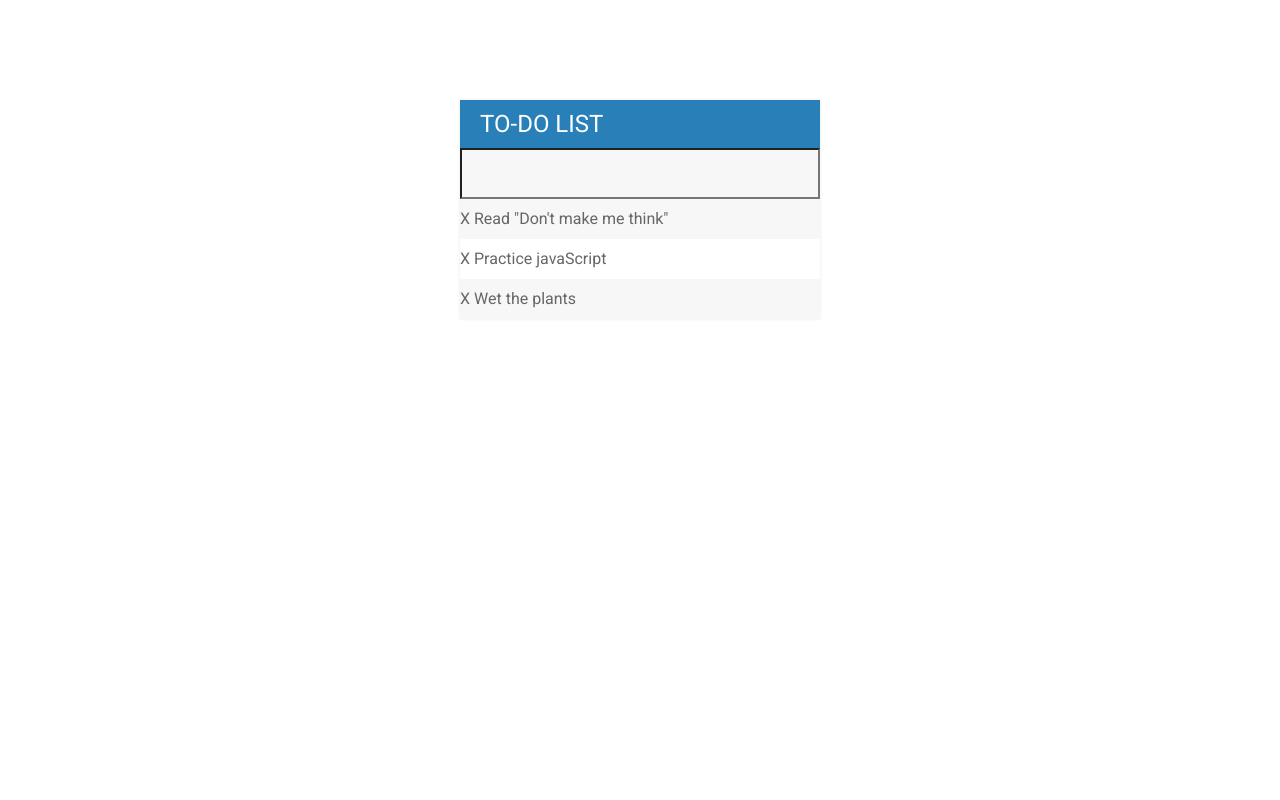
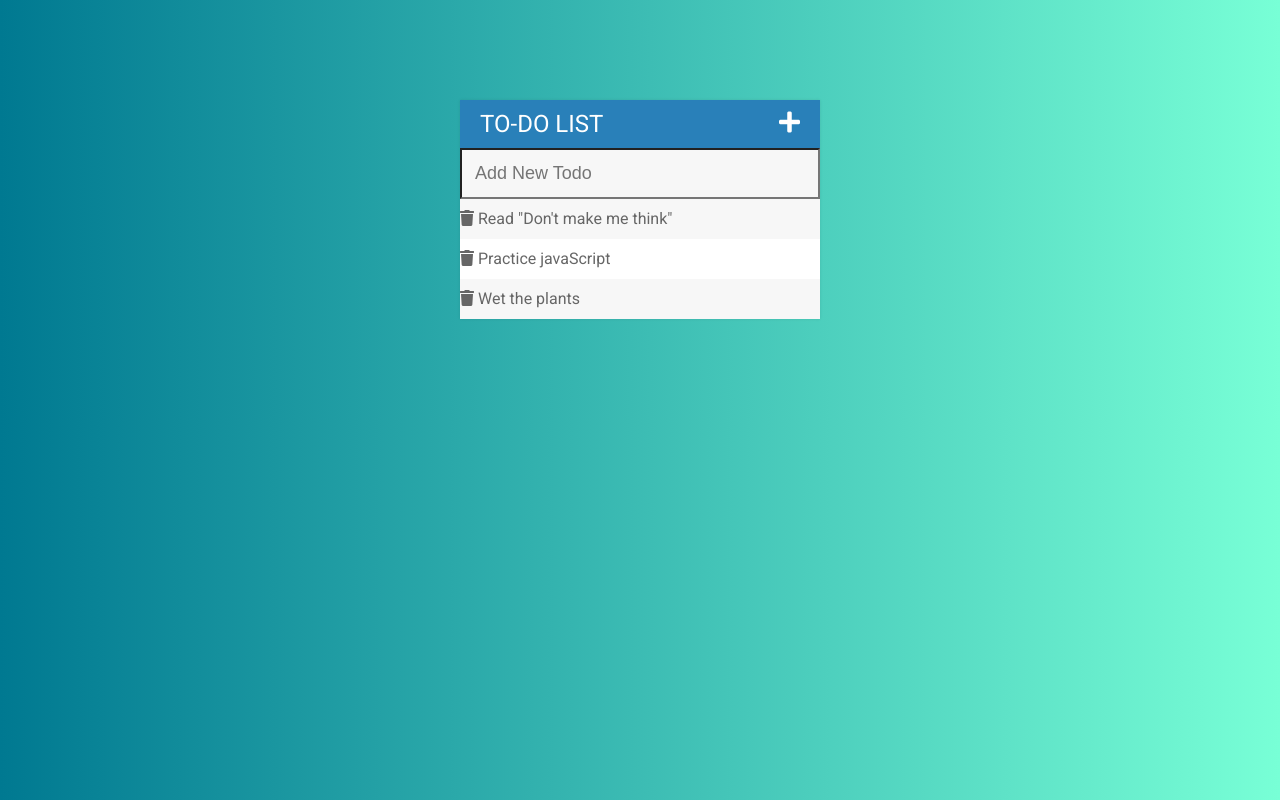
Before and after one commit to LaGemYo/todos-jquery, a website with bundled scripts: page index.html in a window 1280 px wide. Built offline with nearby package versions, Linux system fonts and the light colour scheme.

Commit message:
Adding gradient background and icons from fontawesome

```diff
--- a/index.css
+++ b/index.css
@@ -15,8 +15,15 @@ ul {
   padding: 0;
 }
 
+.fa-plus {
+  float: right;
+}
+
 body {
   font-family: roboto;
+  background: #007991;  /* fallback for old browsers */
+  background: -webkit-linear-gradient(to left, #78ffd6, #007991);  /* Chrome 10-25, Safari 5.1-6 */
+  background: linear-gradient(to left, #78ffd6, #007991); /* W3C, IE 10+/ Edge, Firefox 16+, Chrome 26+, Opera 12+, Safari 7+ */
 }
 
 li {
--- a/index.html
+++ b/index.html
@@ -1,19 +1,23 @@
 <!DOCTYPE html>
 <html>
+
 <head>
 	<title>Todo Jquery</title>
-    <link rel="stylesheet" type="text/css" src="./index.css"/>
+	<link rel="stylesheet" type="text/css" src="./index.css" />
 	<link href="https://fonts.googleapis.com/css?family=Roboto&display=swap" rel="stylesheet">
-    <script type="text/javascript" src="./index.js"></script>
+  <link rel="stylesheet" type="text/css" href="https://cdnjs.cloudflare.com/ajax/libs/font-awesome/5.9.0/css/all.css"/>
+	<script type="text/javascript" src="./index.js">
+	</script>
 </head>
+
 <body>
 	<div id="container">
-      <h1>To-do List</h1>
+		<h1>To-do List<i class="fa fa-plus"></i></h1>
 		<ul>
-      <input type="text"/>
-      <li><span>X</span> Read "Don't make me think"</li>
-      <li><span>X</span> Practice javaScript</li>
-      <li><span>X</span> Wet the plants</li>
+			<input type="text" placeholder="Add New Todo"/>
+      <li><span><i class="fa fa-trash"></i></span> Read "Don't make me think"</li>
+      <li><span><i class="fa fa-trash"></i></span> Practice javaScript</li>
+      <li><span><i class="fa fa-trash"></i></span> Wet the plants</li>
       </ul>
     </div>
   </body>
```
Lines whose indentation alone changed are shown as unchanged.
